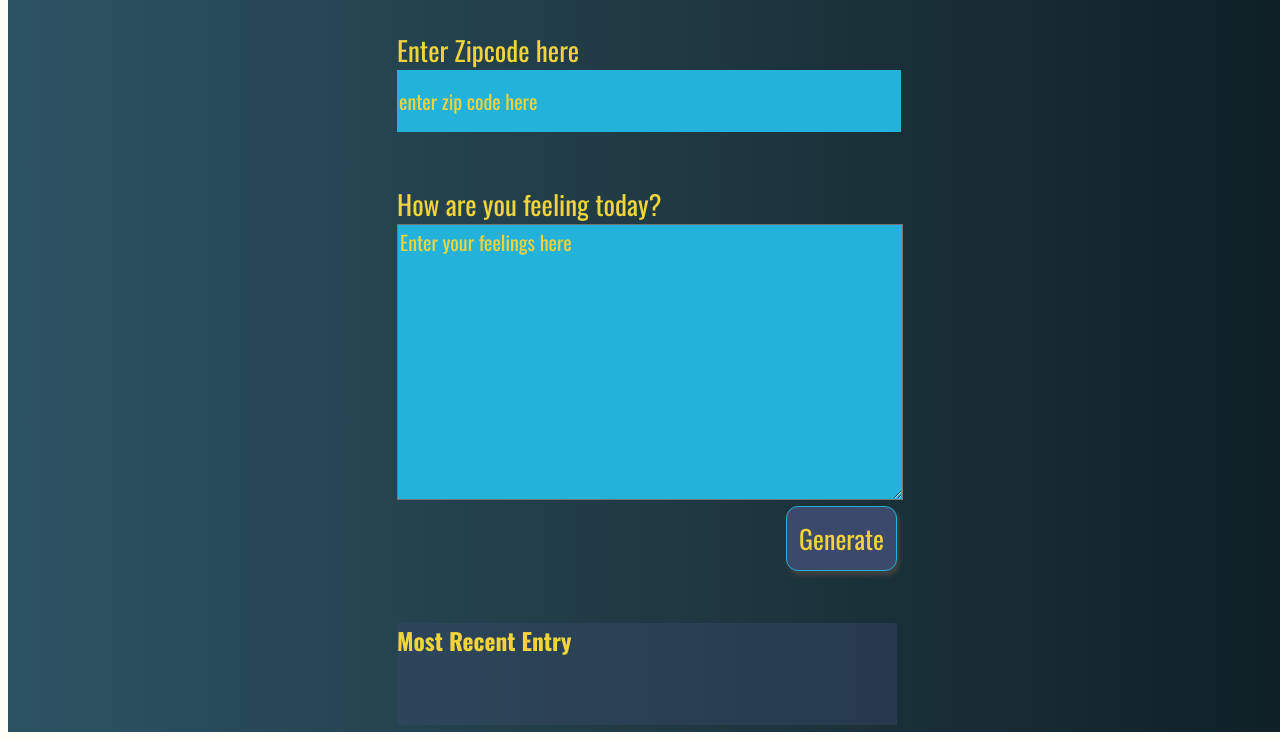
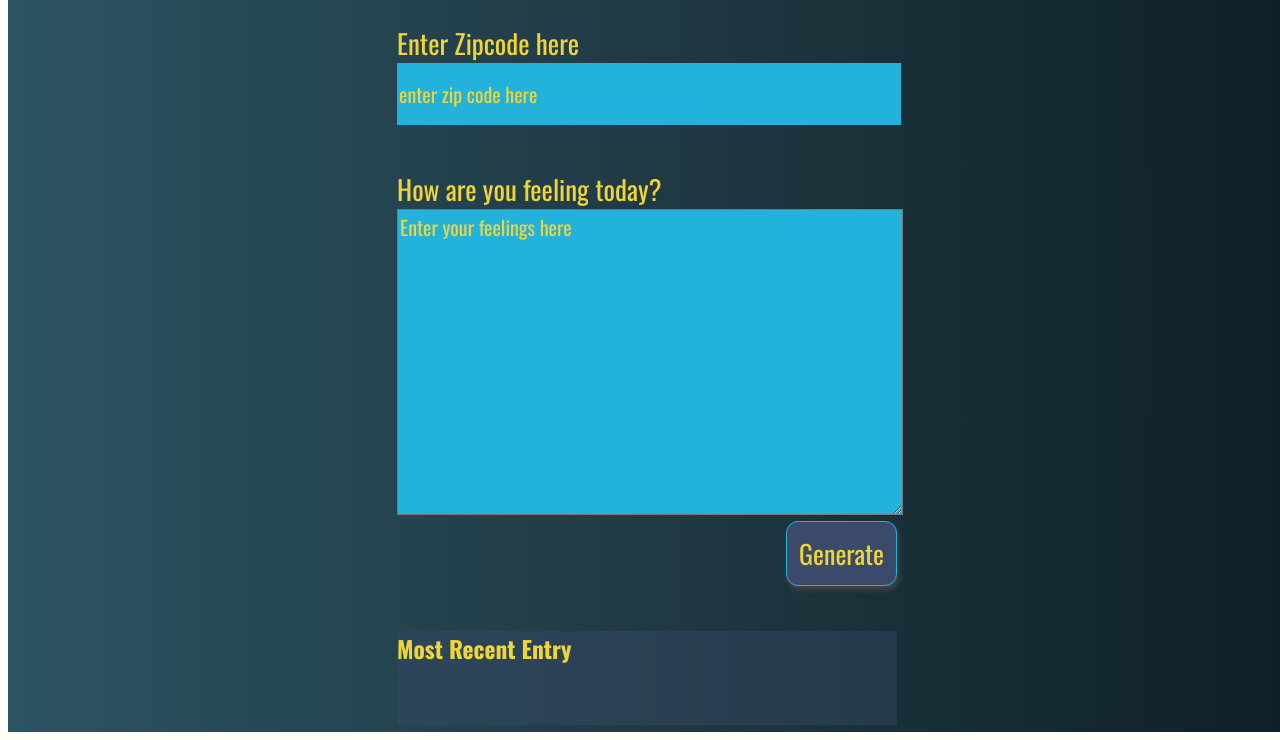
Before and after one commit to marybngozi/weather-journal, a website: page website/index.html in a window 1280 px wide. Shown: the part 90-830 px from the top of the page. Drawn offline with nearby package versions, Linux system fonts and the light colour scheme; a web font is replaced by a local one.

Commit message:
MODIFY TEXTAREA ROW
This is just an attempt to learn git commit on message subject and body.
I realyy hope it work cos I am enjoying it.

- Use time well
- Drink water
-  Avoid over eating

```diff
--- a/website/index.html
+++ b/website/index.html
@@ -21,6 +21,7 @@
       <div class="holder headline">
         <h1>Weather Journal App</h1>
       </div>
+
       <div class="holder zip">
         <label for="zip">Enter Zipcode here</label>
         <input type="text" id="zip" placeholder="enter zip code here" />
@@ -33,7 +34,7 @@
             class="myInput"
             id="feelings"
             placeholder="Enter your feelings here"
-            rows="9"
+            rows="10"
             cols="50"
           ></textarea>
         </div>
```
